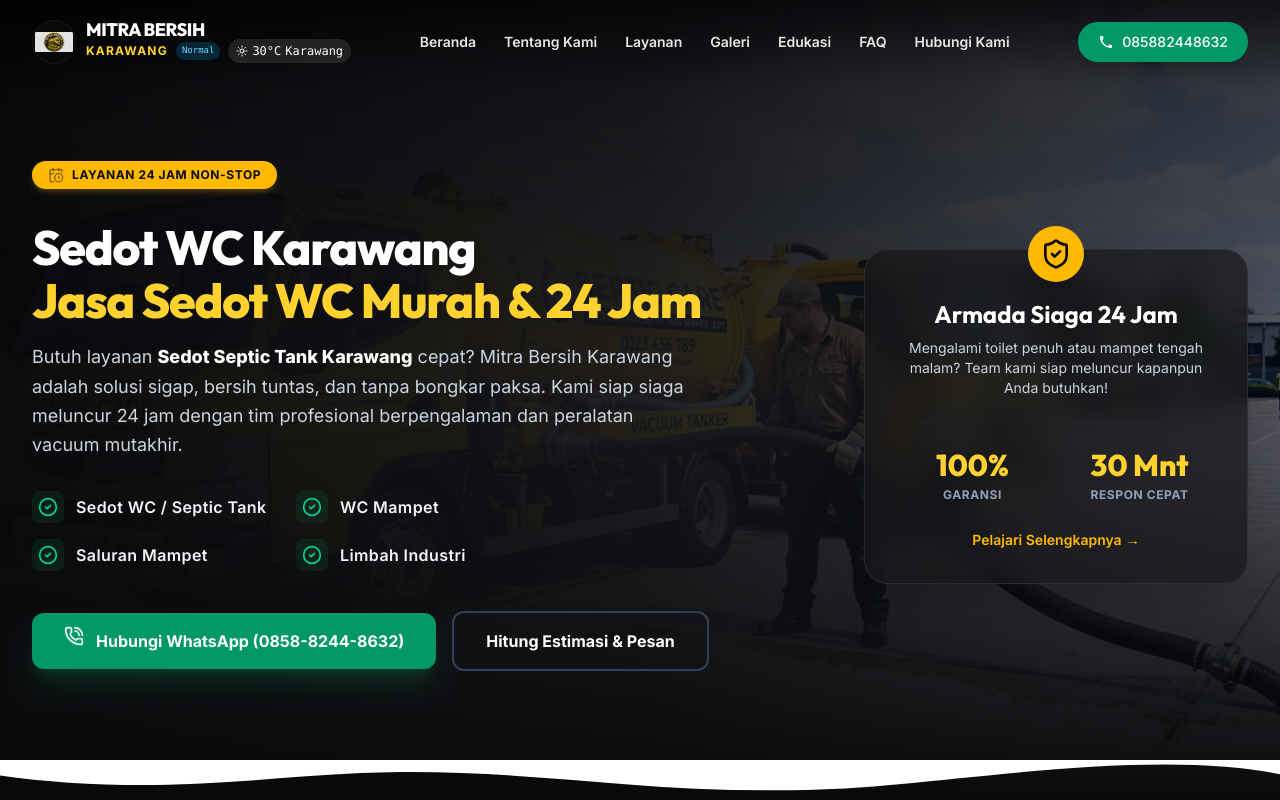
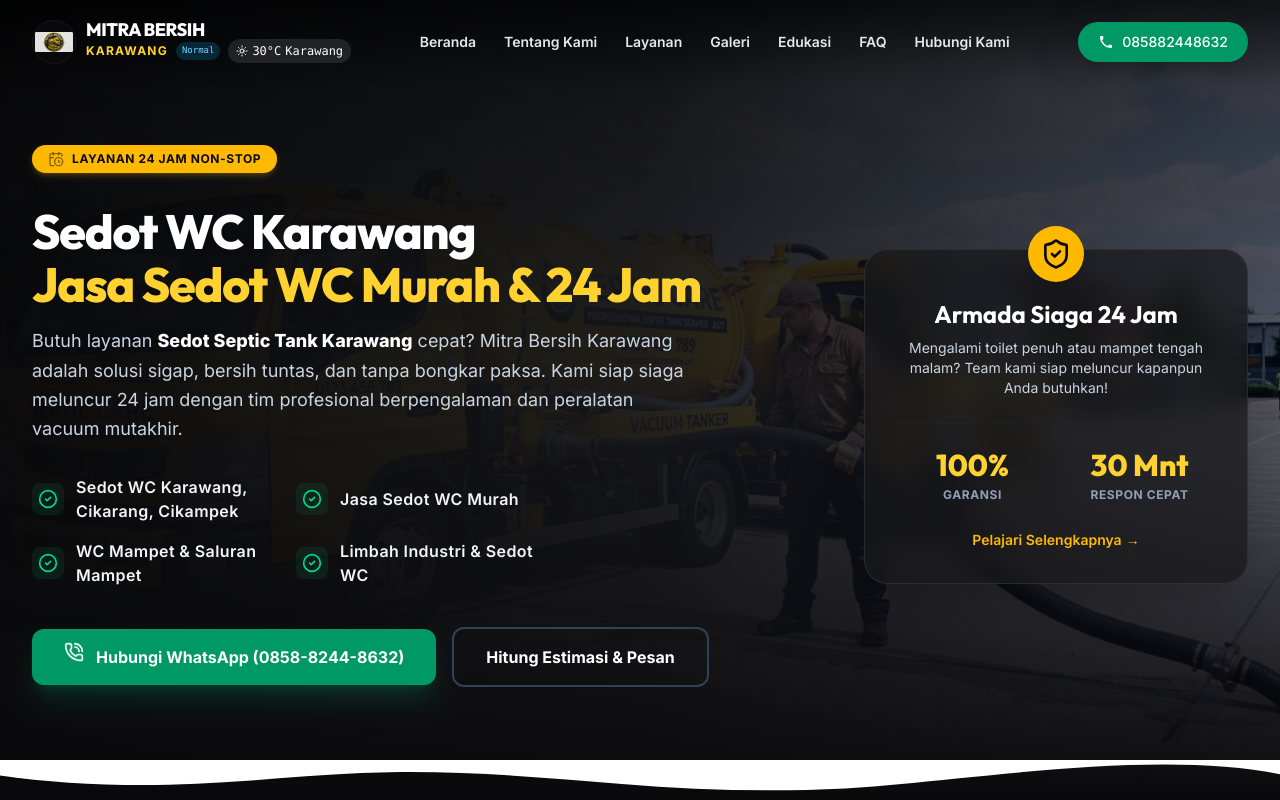
Before and after one commit to idin77/mitra-bersih-karawang, a React (Vite) app: page /cikampek in a window 1280 px wide. Shown: the top 800 px of the page. Built offline with nearby package versions, Linux system fonts and the light colour scheme.

Commit message:
feat: update SEO metadata and enhance WhatsApp CTA
- Update metadata description and keywords for better local SEO coverage.
- Refine Hero section service highlights to improve user relevance.
- Implement proximity-based glowing effect for the Floating WhatsApp button.

```diff
--- a/metadata.json
+++ b/metadata.json
@@ -1,7 +1,7 @@
 {
   "name": "Mitra Bersih Karawang",
-  "description": "Website profesional modern Jasa Sedot WC Mitra Bersih Karawang dengan desain premium, responsif mobile, dan terpercaya.",
-  "keywords": "sedot wc karawang, jasa sedot wc terdekat, ahli saluran mampet karawang, kuras septic tank karawang, layanan kebersihan karawang",
+  "description": "Layanan Jasa Sedot WC Karawang, Cikampek, dan Cikarang profesional. Kami melayani sedot WC murah, cepat, dan bergaransi. Solusi ahli untuk saluran mampet & septic tank penuh.",
+  "keywords": "jasa sedot wc, jasa sedot wc karawang, sedot wc, sedot wc cikampek, sedot wc cikarang, sedot wc karawang, sedot wc murah",
   "requestFramePermissions": ["camera"],
   "majorCapabilities": ["MAJOR_CAPABILITY_SERVER_SIDE_GEMINI_API"]
 }
--- a/src/components/FloatingWhatsApp.tsx
+++ b/src/components/FloatingWhatsApp.tsx
@@ -132,6 +132,7 @@ export default function FloatingWhatsApp({ whatsappNumber }: FloatingProps) {
   const [isShaking, setIsShaking] = useState(false);
   const [showConfetti, setShowConfetti] = useState(false);
   const [isActionsOpen, setIsActionsOpen] = useState(false);
+  const [mouseDist, setMouseDist] = useState(100);
   const [position, setPosition] = useState({ x: 0, y: 0 });
   const [isVisible, setIsVisible] = useState(true);
   const [currentTime, setCurrentTime] = useState("");
@@ -578,6 +579,8 @@ export default function FloatingWhatsApp({ whatsappNumber }: FloatingProps) {
     const distanceY = clientY - centerY;
     const distance = Math.sqrt(distanceX ** 2 + distanceY ** 2);
 
+    setMouseDist(distance);
+
     // Magnetic snap effect
     const range = 100;
     if (distance < range) {
@@ -863,9 +866,7 @@ export default function FloatingWhatsApp({ whatsappNumber }: FloatingProps) {
               rotate: isLongPress ? 0 : (isShaking ? [0, -10, 10, -10, 10, 0] : 0),
               boxShadow: isLongPress
                 ? "0 0 20px 10px rgba(255, 255, 255, 0.8)"
-                : (isHovered
-                    ? ["0 0 15px 5px rgba(16, 185, 129, 0.6)", "0 0 35px 20px rgba(16, 185, 129, 0.8)", "0 0 15px 5px rgba(16, 185, 129, 0.6)"]
-                    : "0 10px 15px -3px rgba(16, 185, 129, 0.5)"),
+                : `0 0 ${10 + (100 - Math.min(mouseDist, 100)) * 0.3}px ${2 + (100 - Math.min(mouseDist, 100)) * 0.1}px rgba(16, 185, 129, ${0.4 + (100 - Math.min(mouseDist, 100)) * 0.005})`,
               opacity: 1,
               backgroundColor: isFeedbackActive ? "#34d399" : "#059669"
             }}
--- a/src/components/Hero.tsx
+++ b/src/components/Hero.tsx
@@ -15,10 +15,10 @@ export default function Hero({ whatsappNumber, imageSrc }: HeroProps) {
   };
 
   const checklistItems = [
-    "Sedot WC / Septic Tank",
-    "WC Mampet",
-    "Saluran Mampet",
-    "Limbah Industri",
+    "Sedot WC Karawang, Cikarang, Cikampek",
+    "Jasa Sedot WC Murah",
+    "WC Mampet & Saluran Mampet",
+    "Limbah Industri & Sedot WC",
   ];
 
   return (
```
